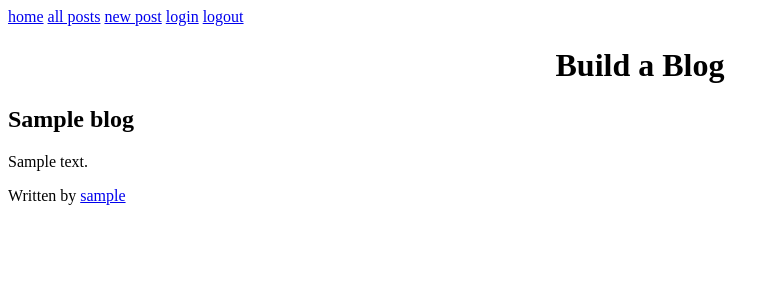
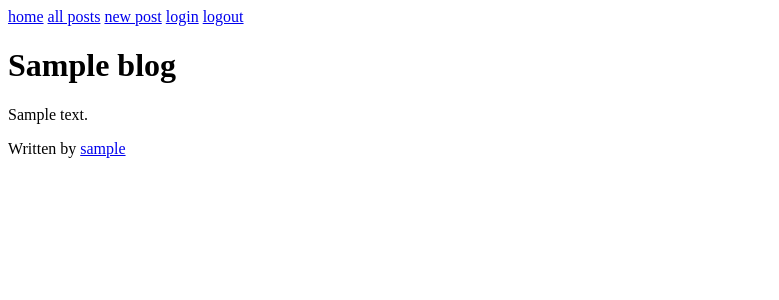
Before and after one commit to gloriahigley/blogz, a Flask app: template templates/newblog.html in a window 1280 px wide. Shown: the top 300 px of the page, without its empty margins (0-779 px from the left). Run offline with Flask 2, Linux system fonts and the light colour scheme; the visitor is signed in with stand-in values (Sample User, id 1); tables that the repository leaves empty hold one stand-in row (values such as "Sample post"); the template is opened without the code that fills it: most values are stand-ins (such as "Sample title", 1, 10 or a date in 2020); data that the repository does not hold is empty.

Commit message:
Cleaned up code, removed all notes

```diff
--- a/main.py
+++ b/main.py
@@ -155,7 +155,6 @@ def newblog():
 
 @app.route('/', methods=['POST', 'GET'])
 def index():
-    #user_id = request.args.get('id')
     user_query = User.query.all()
     return render_template('index.html', user_query=user_query)
 
--- a/templates/blog.html
+++ b/templates/blog.html
@@ -6,8 +6,7 @@
     {% for blog in blog_query %}
     <h1><a href="./newblog?id={{blog.id}}">{{blog.title}}</h1></a>
     <p>{{blog.body}}</p>
-    <p>Written by <a href="/blog?user={{blog.owner.id}}">{{blog.owner.username}}    {% endfor %}
+    <p>Written by <a href="/blog?user={{blog.owner.id}}">{{blog.owner.username}}
+    {% endfor %}
 
 {% endblock %}
-
-<!-- <h1><url_for('newblog', id=id)>{{blog.title}}</h1> -->
--- a/templates/newblog.html
+++ b/templates/newblog.html
@@ -1,9 +1,7 @@
 {% extends "base.html" %}
 
 {% block content %}
-<h1 class="header">Build a Blog</h1>
-
-<h2>{{blog.title}}</h2>
+<h1>{{blog.title}}</h1>
 <p>{{blog.body}}</p>
 <p>Written by <a href="/blog?user={{blog.owner.id}}">{{blog.owner.username}}
 
--- a/templates/singleUser.html
+++ b/templates/singleUser.html
@@ -8,9 +8,3 @@
 {% endfor %}
 
 {% endblock %}
-
-<!--{% for blog in userblogs %}
-<h1><a href="/blog?user={{user.blog}}">{{blog.title}}</h1></a>
-<p>{{blog.body}}</p>
-<p>Written by {{blog.owner}}</p>
-{% endfor %} -->
```
